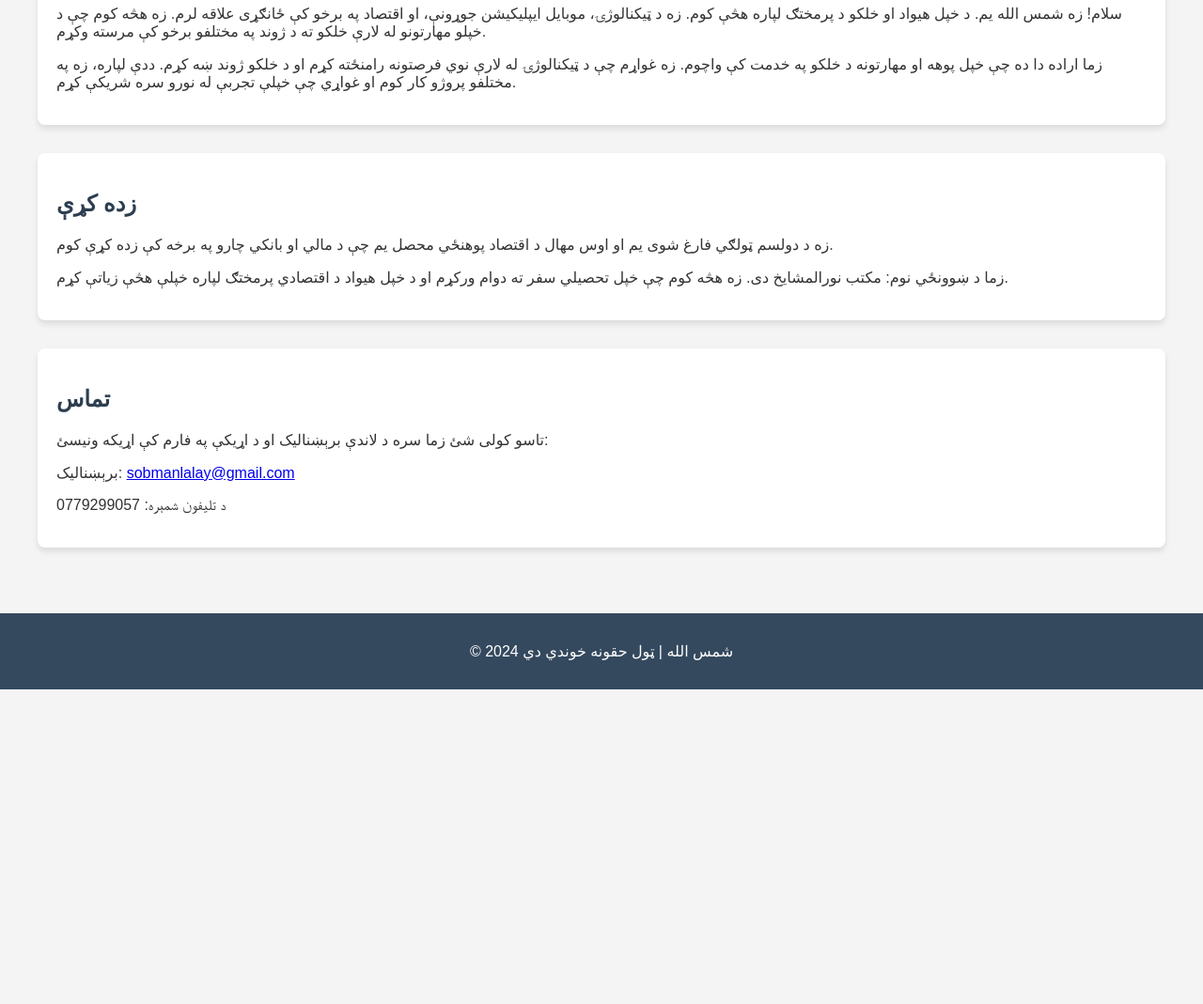
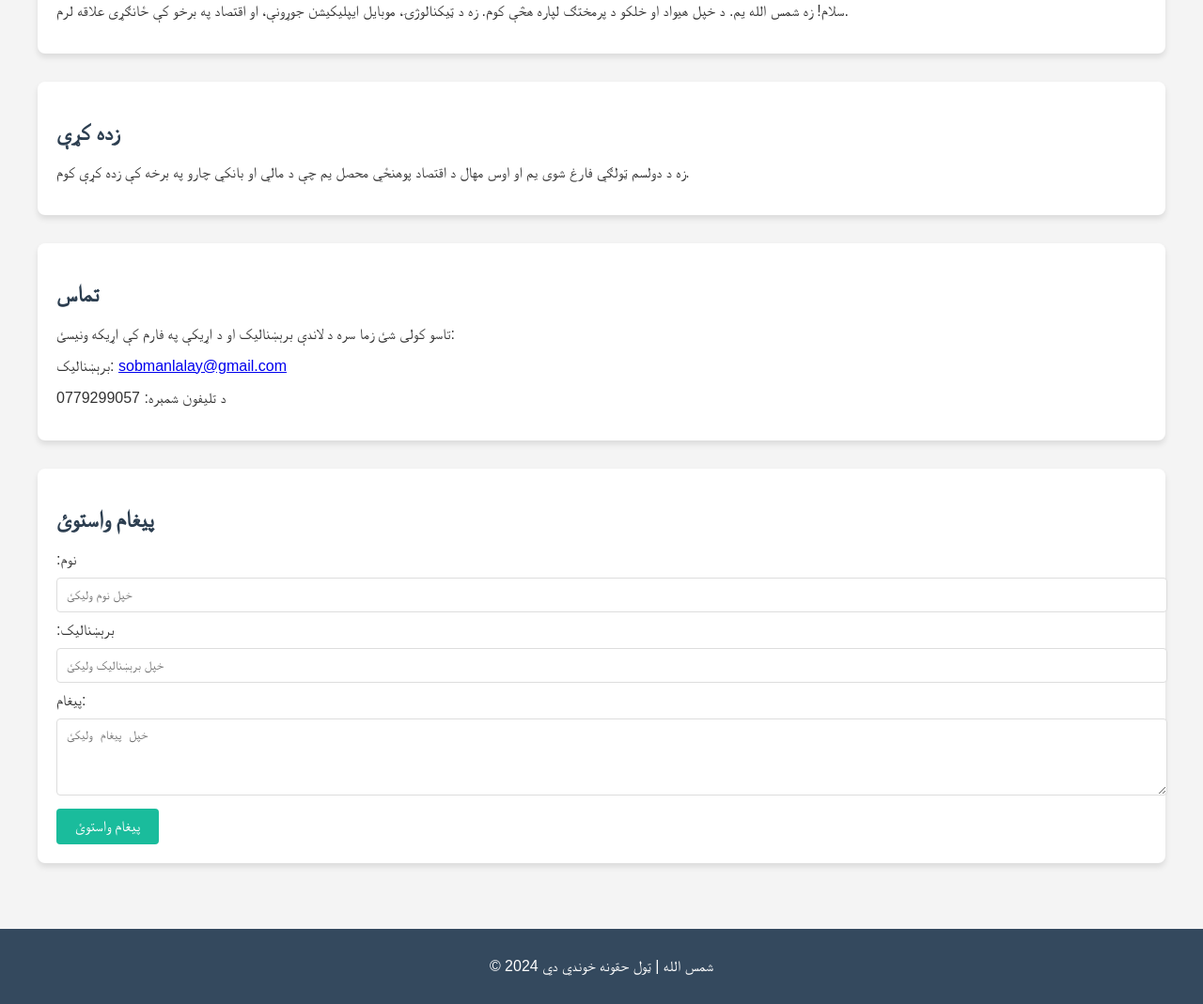
Before and after one commit to Shamsallah123/zmawebona, a plain HTML site: page index.html in a window 1280 px wide. Shown: the part 290-1359 px from the top of the page at 94% size. Before the commit the page ends 1024 px from the top, so only its background shows below. Drawn offline with Linux system fonts and the light colour scheme.

Commit message:
Update index.html
ح

```diff
--- a/index.html
+++ b/index.html
@@ -44,12 +44,31 @@
             margin-top: 20px;
             color: #2c3e50;
         }
-        .about, .contact {
+        .about, .contact, .form-section {
             background-color: white;
             padding: 20px;
             border-radius: 8px;
             box-shadow: 0 4px 6px rgba(0, 0, 0, 0.1);
             margin-bottom: 30px;
+        }
+        input, textarea {
+            width: 100%;
+            padding: 10px;
+            margin: 10px 0;
+            border: 1px solid #ddd;
+            border-radius: 4px;
+        }
+        button {
+            background-color: #1abc9c;
+            color: white;
+            border: none;
+            padding: 10px 20px;
+            font-size: 16px;
+            cursor: pointer;
+            border-radius: 4px;
+        }
+        button:hover {
+            background-color: #16a085;
         }
         .footer {
             text-align: center;
@@ -71,20 +90,19 @@
     <a href="#about">زما په اړه</a>
     <a href="#education">زده کړې</a>
     <a href="#contact">تماس</a>
+    <a href="#message">پیغام واستوئ</a>
 </nav>
 
 <div class="container">
 
     <section id="about" class="about">
         <h2 class="section-title">زما په اړه</h2>
-        <p>سلام! زه شمس الله یم. د خپل هیواد او خلکو د پرمختګ لپاره هڅې کوم. زه د ټیکنالوژۍ، موبایل ایپلیکیشن جوړونې، او اقتصاد په برخو کې ځانګړی علاقه لرم. زه هڅه کوم چې د خپلو مهارتونو له لارې خلکو ته د ژوند په مختلفو برخو کې مرسته وکړم.</p>
-        <p>زما اراده دا ده چې خپل پوهه او مهارتونه د خلکو په خدمت کې واچوم. زه غواړم چې د ټیکنالوژۍ له لارې نوي فرصتونه رامنځته کړم او د خلکو ژوند ښه کړم. ددې لپاره، زه په مختلفو پروژو کار کوم او غواړي چې خپلې تجربې له نورو سره شریکې کړم.</p>
+        <p>سلام! زه شمس الله یم. د خپل هیواد او خلکو د پرمختګ لپاره هڅې کوم. زه د ټیکنالوژۍ، موبایل ایپلیکیشن جوړونې، او اقتصاد په برخو کې ځانګړی علاقه لرم.</p>
     </section>
 
     <section id="education" class="about">
         <h2 class="section-title">زده کړې</h2>
         <p>زه د دولسم ټولګي فارغ شوی یم او اوس مهال د اقتصاد پوهنځي محصل یم چې د مالي او بانکي چارو په برخه کې زده کړې کوم.</p>
-        <p>زما د ښوونځي نوم: مکتب نورالمشايخ دی. زه هڅه کوم چې خپل تحصیلي سفر ته دوام ورکړم او د خپل هیواد د اقتصادي پرمختګ لپاره خپلې هڅې زیاتې کړم.</p>
     </section>
 
     <section id="contact" class="contact">
@@ -92,6 +110,22 @@
         <p>تاسو کولی شئ زما سره د لاندې برېښنالیک او د اړیکې په فارم کې اړیکه ونیسئ:</p>
         <p>برېښنالیک: <a href="mailto:sobmanlalay@gmail.com">sobmanlalay@gmail.com</a></p>
         <p>د تليفون شمېره: 0779299057</p>
+    </section>
+
+    <section id="message" class="form-section">
+        <h2 class="section-title">پیغام واستوئ</h2>
+        <form action="mailto:sobmanlalay@gmail.com" method="post" enctype="text/plain">
+            <label for="name">نوم:</label>
+            <input type="text" id="name" name="name" required placeholder="خپل نوم ولیکئ">
+
+            <label for="email">برېښنالیک:</label>
+            <input type="email" id="email" name="email" required placeholder="خپل برېښنالیک ولیکئ">
+
+            <label for="message">پیغام:</label>
+            <textarea id="message" name="message" rows="4" required placeholder="خپل پیغام ولیکئ"></textarea>
+
+            <button type="submit">پیغام واستوئ</button>
+        </form>
     </section>
 
 </div>
```
